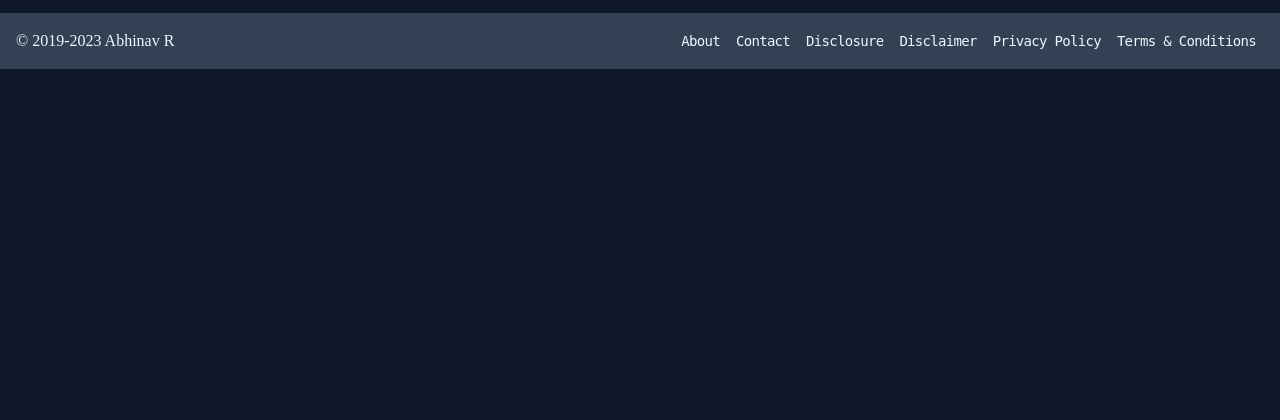
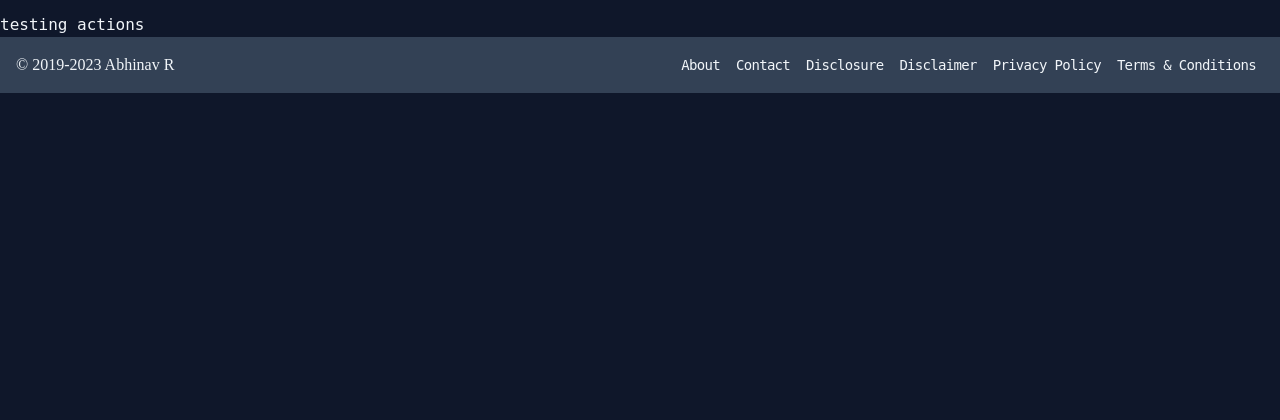
Before and after one commit to iabhinavr/coralnodes-site-php, a PHP site: template app/public/views/home-page.php in a window 1280 px wide. Shown: the part 197-617 px from the top of the page. Run offline with PHP 8.4, Linux system fonts and the light colour scheme; the template is opened without the code that fills it, so the values that code supplies are empty; style sheets or scripts are compiled from the project's sources; some web fonts are replaced.

Commit message:
deploy action

```diff
--- a/app/public/views/home-page.php
+++ b/app/public/views/home-page.php
@@ -6,3 +6,4 @@
         </div>
     </div>
 </article>
+<div>testing actions</div>
```
